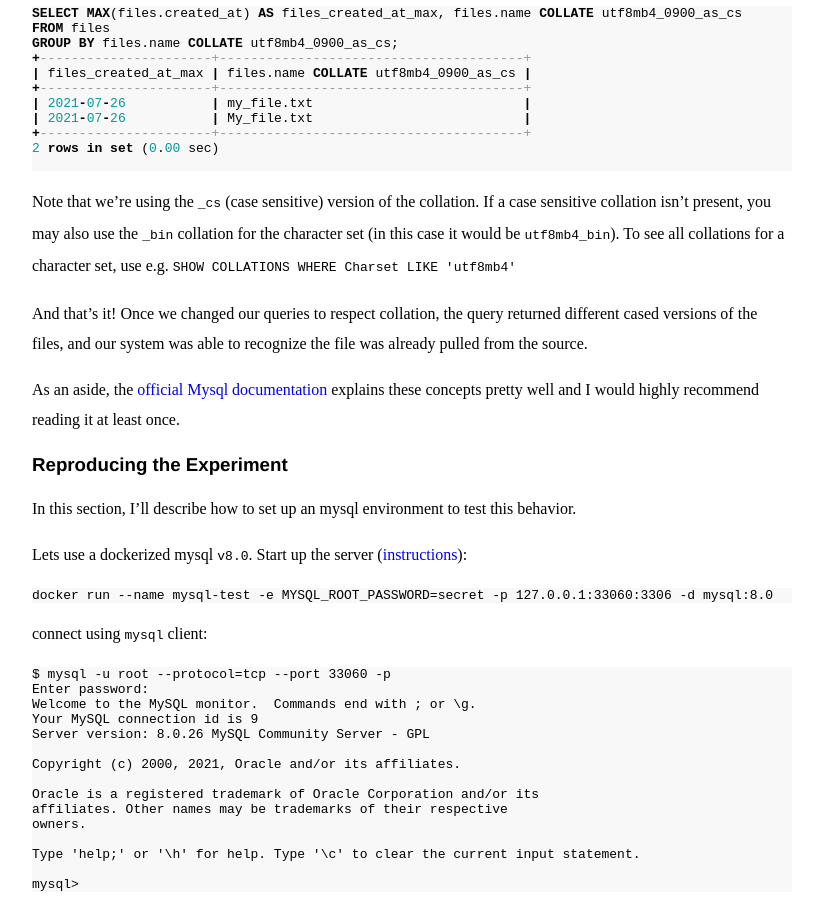
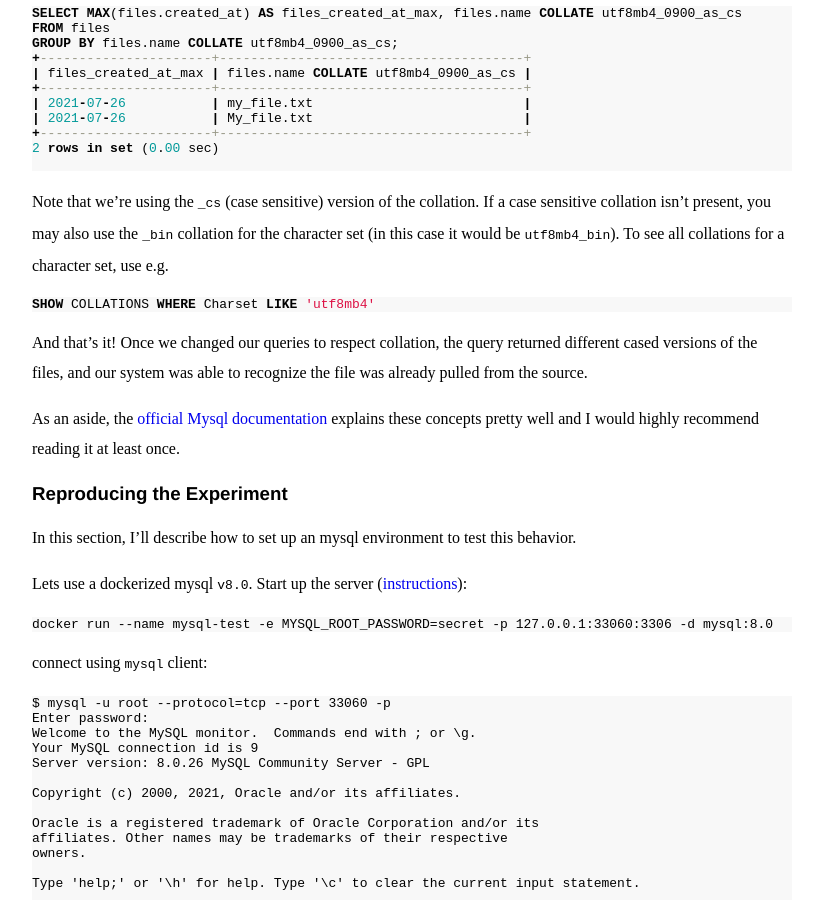
Before and after one commit to pratikmallya/pratikmallya.github.io, a Jekyll site: the page built from _posts/2021-07-25-mysql-cases-sensitivity.md, in a window 1280 px wide and 900 px high, scrolled down 1967 px. Shown: the whole window, without its empty margins (228-1043 px from the left). Built offline with Jekyll 4.4.1, drawn with Linux system fonts in a browser that asks for light colours.

Commit message:
better syntax highlight

````diff
--- a/_posts/2021-07-25-mysql-cases-sensitivity.md
+++ b/_posts/2021-07-25-mysql-cases-sensitivity.md
@@ -122,7 +122,11 @@ GROUP BY files.name COLLATE utf8mb4_0900_as_cs;
 Note that we're using the `_cs` (case sensitive) version of the collation. If
 a case sensitive collation isn't present, you may also use the `_bin` collation
 for the character set (in this case it would be `utf8mb4_bin`). To see all
-collations for a character set, use e.g. `SHOW COLLATIONS WHERE Charset LIKE 'utf8mb4'`
+collations for a character set, use e.g.
+
+```sql
+SHOW COLLATIONS WHERE Charset LIKE 'utf8mb4'
+```
 
 And that's it! Once we changed our queries to respect collation, the query
 returned different cased versions of the files, and our system was able to
````
